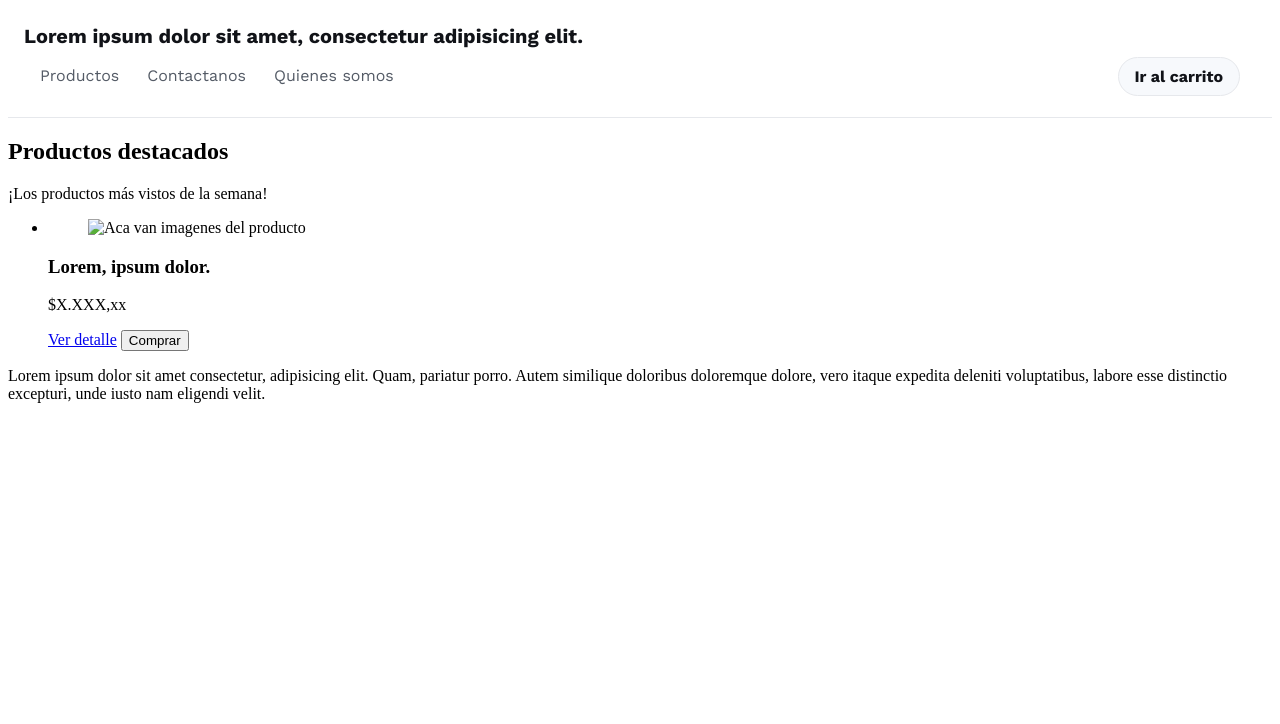
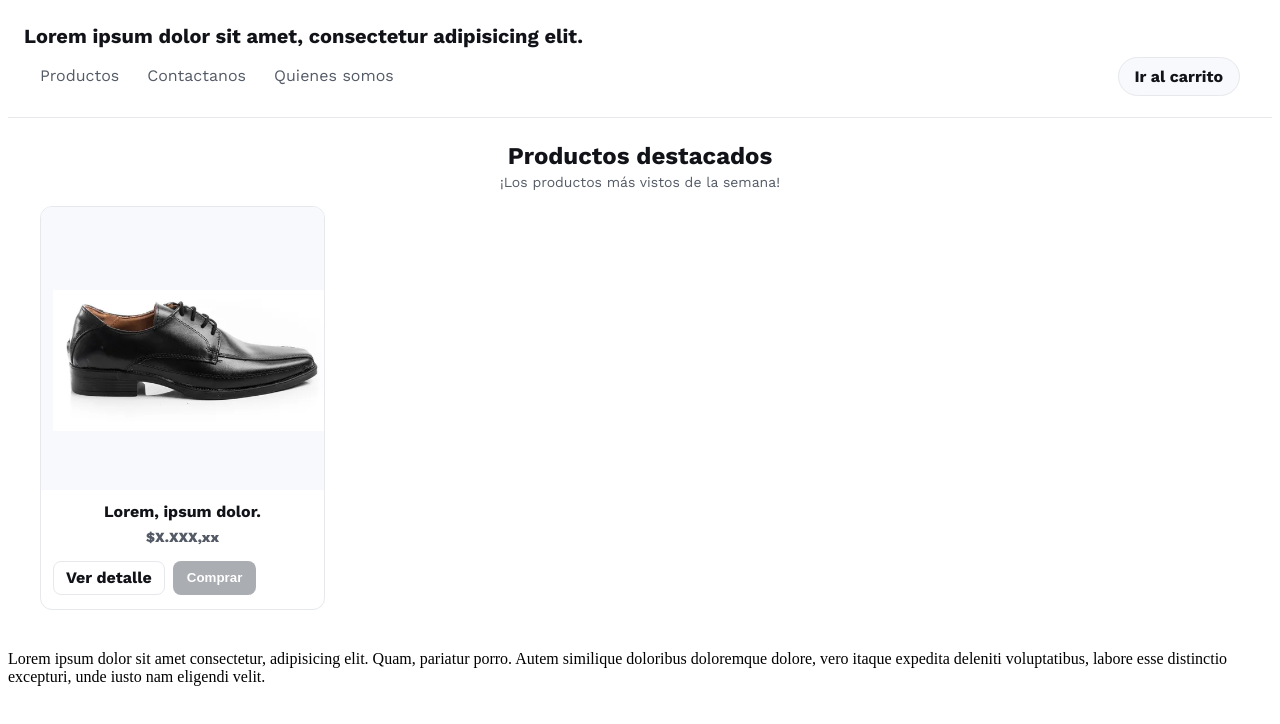
Before and after one commit to agustinEspinozaTech/ecommerce-aplicacioneswebcliente, a plain HTML site: page index.html in a window 1280 px wide. Drawn offline with nearby package versions, Linux system fonts and the light colour scheme.

Commit message:
estilos del main

```diff
--- a/index.html
+++ b/index.html
@@ -6,6 +6,7 @@
     <meta name="viewport" content="width=device-width, initial-scale=1.0">
     <title>Ecommerce</title>
     <link rel="stylesheet" href="./style/header.css">
+    <link rel="stylesheet" href="./style/main.css">
 </head>
 
 <body>
@@ -30,25 +31,25 @@
             </nav>
         </div>
     </header>
-    <main>
-        <div>
+    <main id="contenido">
+        <div class="destacados">
             <div>
                 <h2>Productos destacados</h2>
                 <p>¡Los productos más vistos de la semana!</p>
             </div>
 
-              <ul>
+              <ul class="listaProductos">
                 <li>
-                    <article>
+                    <article class="producto">
                         <figure>
-                            <img src="#" alt="Aca van imagenes del producto">
+                            <img src="./src/imagen/zapatps.webp" alt="Aca van imagenes del producto">
                         </figure>
 
                         <div>
                             <h3>Lorem, ipsum dolor.</h3>
-                            <p>$X.XXX,xx</p>
+                            <p class="precio">$X.XXX,xx</p>
 
-                            <div>
+                            <div class="acciones">
                                 <a href="#">Ver detalle</a>
                                 <button>Comprar</button>
                             </div>
--- /dev/null
+++ b/style/main.css
@@ -0,0 +1,138 @@
+@import url('https://fonts.googleapis.com/css2?family=DM+Sans:ital,opsz,wght@0,9..40,100..1000;1,9..40,100..1000&family=Work+Sans:ital,wght@0,100..900;1,100..900&display=swap');
+
+#contenido {
+    font-family: "Work Sans", Arial, sans-serif;
+    background: #fff;
+    color: #111318;
+}
+
+#contenido .destacados {
+    max-width: 1200px;
+    margin: 0 auto;
+    padding: 24px 16px;
+}
+
+#contenido .destacados h2 {
+    margin: 0 0 4px 0;
+    font-size: 24px;
+    text-align: center;
+}
+
+#contenido .destacados p {
+    margin: 0;
+    color: #545b66;
+    font-size: 14px;
+    text-align: center;
+
+}
+
+#contenido .listaProductos {
+    margin: 16px 0 0 0;
+    padding: 0;
+    list-style: none;
+    display: grid;
+    grid-template-columns: 1fr;
+    gap: 16px;
+}
+
+#contenido .producto {
+    border: 1px solid #e6e8ec;
+    border-radius: 12px;
+    background: #fff;
+    overflow: hidden;
+    display: flex;
+    flex-direction: column;
+}
+
+#contenido .producto figure {
+    margin: 0;
+    background: #f7f9fc;
+    aspect-ratio: 1/1;
+    display: block;
+}
+
+#contenido .producto img {
+    width: 100%;
+    height: 100%;
+    object-fit: contain;
+    display: block;
+    padding: 12px;
+}
+
+#contenido .producto>div {
+    padding: 12px 12px 14px;
+    display: grid;
+    gap: 8px;
+}
+
+#contenido .producto h3 {
+    margin: 0;
+    font-size: 16px;
+    text-align: center;
+}
+
+#contenido .precio {
+    margin: 0;
+    font-size: 18px;
+    font-weight: 800;
+}
+
+#contenido .acciones {
+    display: flex;
+    gap: 8px;
+    margin-top: 8px;
+}
+
+#contenido .acciones a {
+    text-decoration: none;
+    color: #111318;
+    border: 1px solid #e6e8ec;
+    border-radius: 8px;
+    padding: 8px 12px;
+    font-weight: 700;
+    line-height: 1;
+}
+
+#contenido .acciones a:hover {
+    background: #eef2f7;
+    transform: translateY(-1px);
+}
+
+#contenido .acciones button {
+    border: 0;
+    border-radius: 8px;
+    padding: 10px 14px;
+    background: #aaadb1;
+    color: #fff;
+    font-weight: 700;
+    line-height: 1;
+    cursor: pointer;
+}
+
+#contenido .acciones button:hover {
+    background: #a6b6c6;
+    transform: translateY(-1px);
+}
+
+
+
+@media (min-width:600px) {
+    #contenido .listaProductos {
+        grid-template-columns: repeat(2, 1fr);
+        gap: 18px;
+    }
+}
+
+@media (min-width:900px) {
+    #contenido .listaProductos {
+        grid-template-columns: repeat(3, 1fr);
+        gap: 20px;
+    }
+}
+
+@media (min-width:1200px) {
+    #contenido .listaProductos {
+        grid-template-columns: repeat(4, 1fr);
+        gap: 20px;
+    }
+}
```
Also changed, not shown: src/imagen/zapatps.webp (added).
